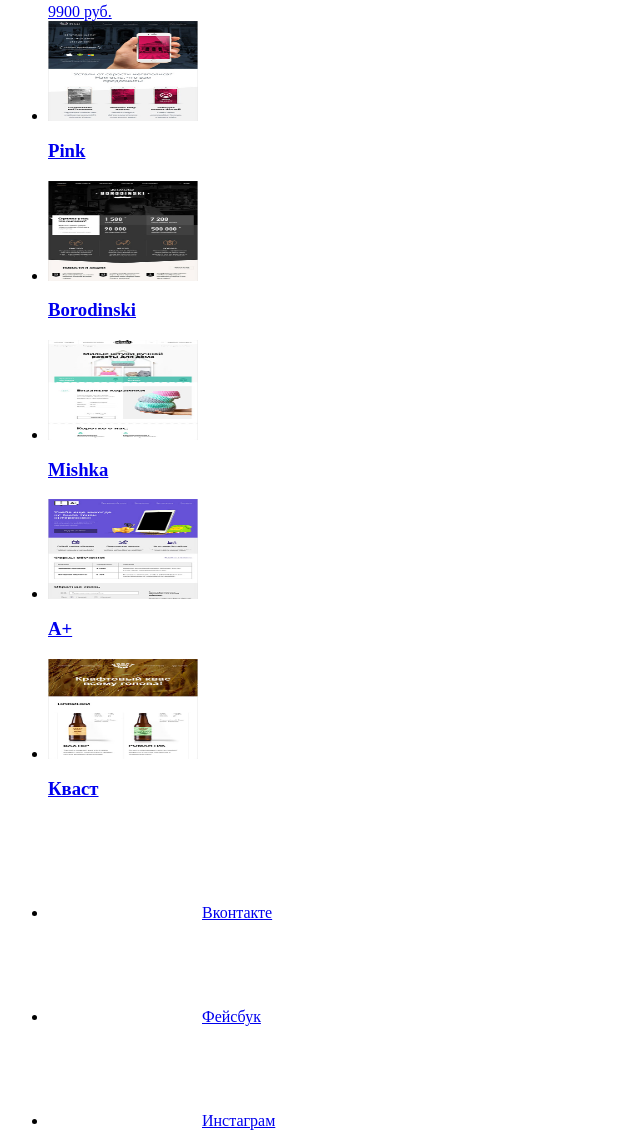
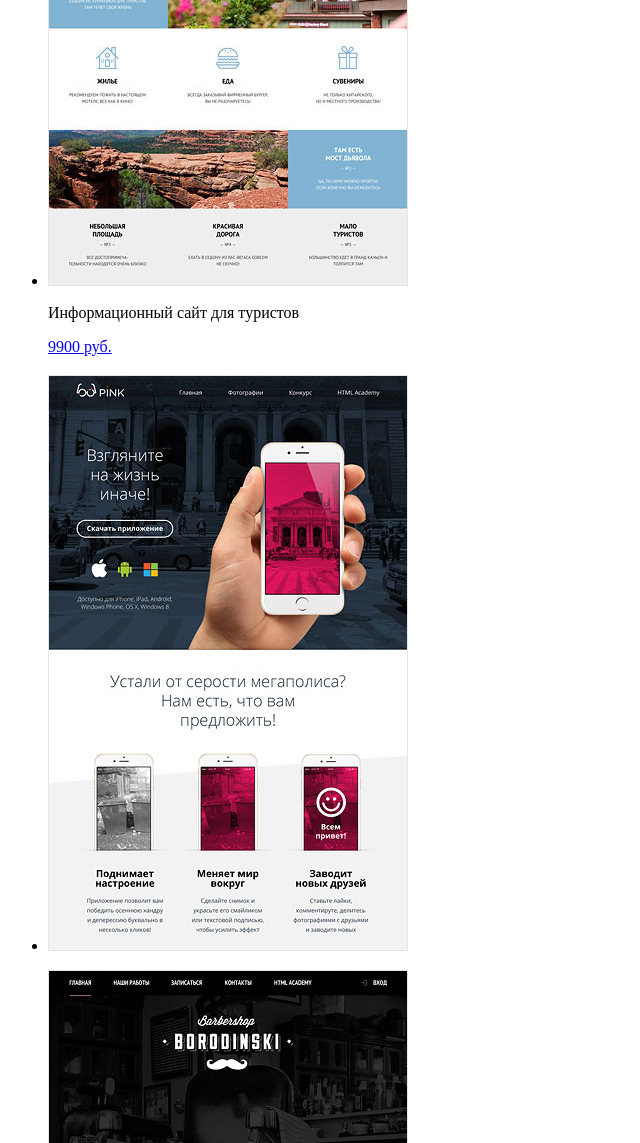
Before and after one commit to AnnaZhdan/1033827-nerds-25, a plain HTML site: page catalog-nerds.html in a window 1280 px wide. Shown: the part 694-1837 px from the top of the page, without its empty margins (0-640 px from the left). Drawn offline with Linux system fonts and the light colour scheme.

Commit message:
Изменения внесла)

```diff
--- a/catalog-nerds.html
+++ b/catalog-nerds.html
@@ -17,7 +17,6 @@
          <li><a href="contact.html">Контакты</a></li>
         </ul>
         <ul class="user-navigation">
-          <img src="img/cart-icon.svg" width="150" height="100" alt="Корзина">
          <a href="#"><li class="login-link">Корзина</li></a>
         </ul>
       </nav>
@@ -32,54 +31,81 @@
         <h2 class="visually-hidden">Готовые шаблоны</h2>
         <ul class="catalog-list">
          <li class="catalog-item">
-          <img src="img/sedona.jpg" width="150" height="100" alt="Информационный сайт для туристов «Sedona»">
           <div>
-            <h3><a href="catalog-nerds.html">Sedona</a></h3>
+           <h3>
+            <a href="catalog-nerds.html">
+             <img src="img/sedona.jpg" width="360" height="576" alt="Информационный сайт для туристов «Sedona»">
+            </a>
+           </h3>
             <p>Информационный сайт для туристов</p>
             <a class="button" href="#">9900 руб.</a>
           </div>
          </li>
          <li class="catalog-item">
-           <img src="img/pink.jpg" width="150" height="100" alt="Приложение Pink">
            <div>
-            <h3><a class="visually-hidden" href="catalog-nerds.html"> Pink</a></h3>
+            <h3>
+             <a class="visually-hidden" href="catalog-nerds.html">
+              <img src="img/pink.jpg" width="360" height="576" alt="Приложение Pink">
+             </a>
+            </h3>
            </div>
           </li>
           <li class="catalog-item">
-           <img src="img/barbershop.jpg" width="150" height="100" alt="Барбершоп Borodinski">
            <div>
-           <h3><a class="visually-hidden" href="catalog-nerds.html"> Borodinski</a></h3>
+            <h3>
+             <a class="visually-hidden" href="catalog-nerds.html">
+              <img src="img/barbershop.jpg" width="360" height="576" alt="Барбершоп Borodinski">
+             </a>
+            </h3>
            </div>
           </li>
           <li class="catalog-item">
-            <img src="img/mishka.jpg" width="150" height="100" alt="Милые штучки ручной работы для дома Mishka">
            <div>
-            <h3><a class="visually-hidden" href="catalog-nerds.html"> Mishka</a></h3>
+            <h3>
+             <a class="visually-hidden" href="catalog-nerds.html">
+              <img src="img/mishka.jpg" width="360" height="576" alt="Милые штучки ручной работы для дома Mishka">
+             </a>
+            </h3>
            </div>
           </li>
           <li class="catalog-item">
-            <img src="img/aplus.jpg" width="150" height="100" alt="A+">
-             <h3><a class="visually-hidden" href="catalog-nerds.html"> A+</a></h3>
+           <div>
+            <h3>
+             <a class="visually-hidden" href="catalog-nerds.html">
+              <img src="img/aplus.jpg" width="360" height="576" alt="A+">
+             </a>
+           </h3>
          </div>
         </li>
         <li class="catalog-item">
+         <div>
+          <h3>
+           <a class="visually-hidden" href="catalog-nerds.html">
             <img src="img/kvast.jpg" width="150" height="100" alt="Крафтовый квас «Кваст»">
-              <h3><a class="visually-hidden" href="catalog-nerds.html">Кваст</a></h3>
+           </a>
+         </h3>
         </div>
        </li>
       </ul>
      </section>
+
      <footer class="main-footer">
       <ul class="footer-social">
        <li>
-           <img src="img/vk-icon.svg" width="150" height="100" alt="Вконтакте">
-           <a class="social-button" href="#">Вконтакте</a></li>
+        <a class="social-button" href="#">
+         <img src="img/vk-icon.svg" width="26" height="15" alt="Вконтакте">
+        </a>
+      </li>
       <li>
-           <img src="img/fb-icon.svg" width="150" height="100" alt="Фейсбук">
-           <a class="social-button" href="#">Фейсбук</a></li>
+       <a class="social-button" href="#">
+        <img src="img/fb-icon.svg" width="12" height="22" alt="Фейсбук">
+        </a>
+      </li>
       <li>
-           <img src="img/insta-icon.svg" width="150" height="100" alt="Инстаграм">
-           <a class="social-button" href="#">Инстаграм</a></li>
+       <a class="social-button" href="#">
+        <img src="img/insta-icon.svg" width="21" height="21" alt="Инстаграм">
+       </a>
+      </li>
      </ul>
        <p class="tagline">
         <b>Давайте дружить, это выгодно!</b><br>
```
Also changed, not shown: index.html (+17 -13 lines). Lines whose indentation alone changed are shown as unchanged.
